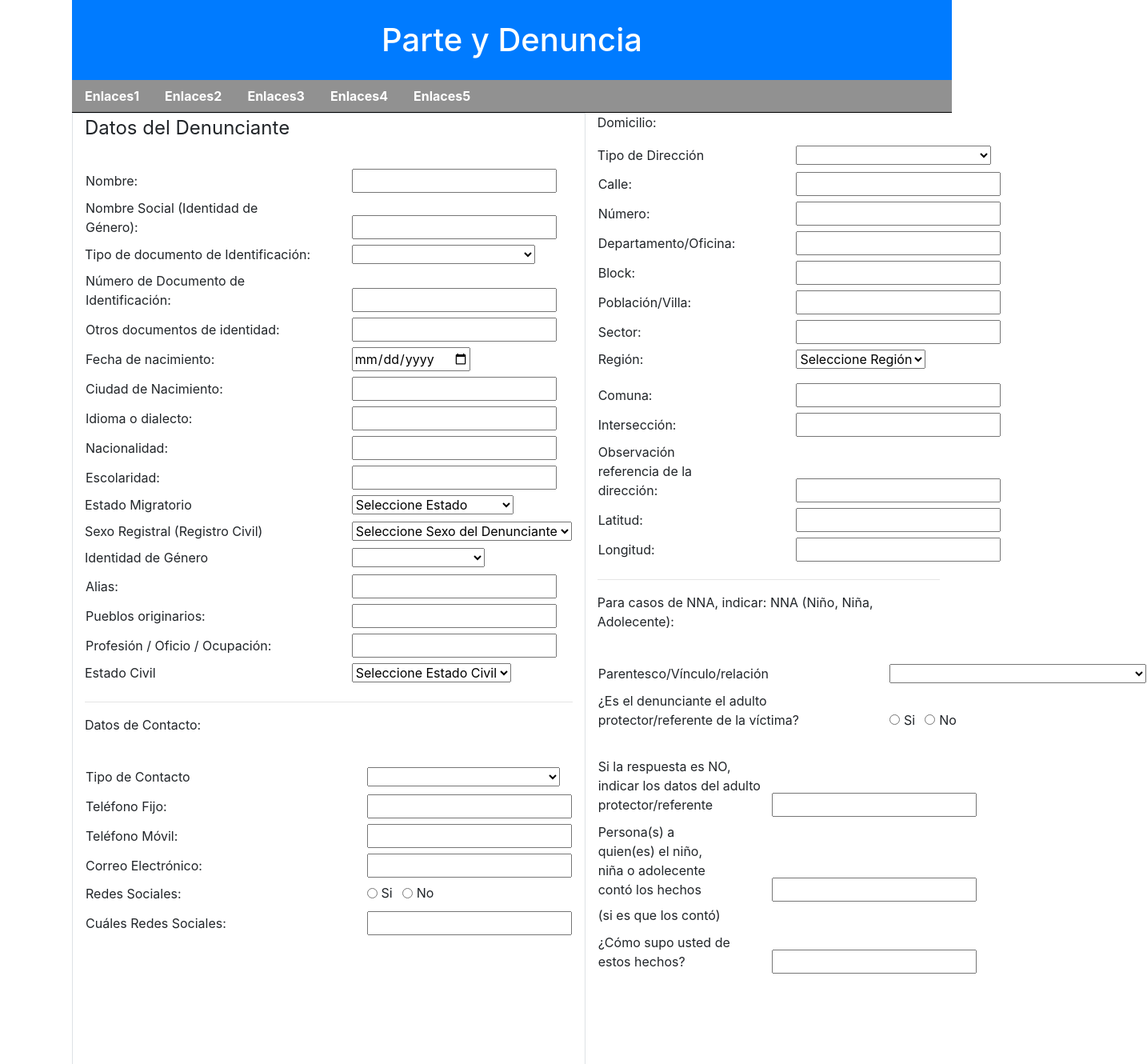
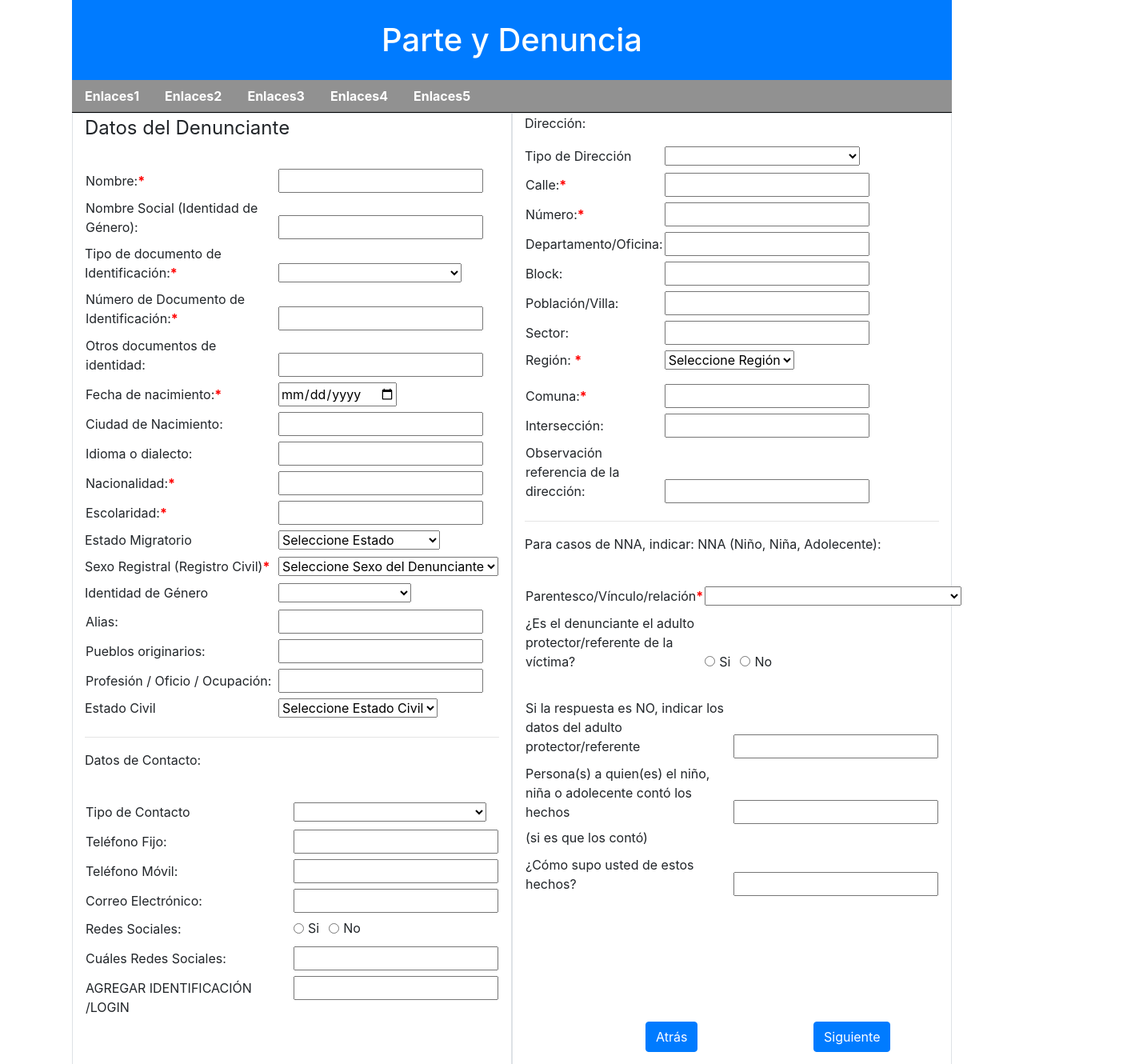
Before and after one commit to ericksolar/ParteYDenuncias, an Angular app in the folder ParteyDenunciaFrontEnd/: page /denunciante in a window 1280 px wide. Shown: the top 1330 px of the page at 80% size, 1434 px wide, since content can reach past the window. Built offline with nearby package versions, Linux system fonts and the light colour scheme.

Commit message:
UPD: Datos denunciante
se agregan nuevos requisitos pagina denunciante

closes #55

```diff
--- a/ParteyDenunciaFrontEnd/src/app/components/denunciante/denunciante.component.html
+++ b/ParteyDenunciaFrontEnd/src/app/components/denunciante/denunciante.component.html
@@ -1,5 +1,5 @@
 <div class="row">
-    <div class="col border p-25">
+    <div class="col-6 border">
         <!--area derecha-->
 
 
@@ -9,8 +9,8 @@
 
             <br>
             <tr>
-                <td style="padding-right: 50px;">
-                    <label>Nombre:</label>
+                <td >
+                    <label>Nombre:<span style="color: red; font-weight: bold;">*</span></label>
                 </td>
                 <td>
                     <input type="text">
@@ -19,7 +19,7 @@
 
 
             <tr>
-                <td style="padding-right: 75px;">
+                <td >
                     <label>Nombre Social (Identidad de Género):</label>
                 </td>
                 <td>
@@ -29,7 +29,7 @@
 
             <!-- NGMODEL ******************   OTRO    -->
             <tr>
-                <label for="disabledSelect" class="form-label">Tipo de documento de Identificación:</label>
+                <label for="disabledSelect" class="form-label">Tipo de documento de Identificación:<span style="color: red; font-weight: bold;">*</span></label>
 
                 <td>
                     <select class="form-select" aria-label="Default select example" [(ngModel)]="zonaDelito" name="zonadelito">
@@ -50,15 +50,15 @@
 
 
             <tr>
-                <td style="padding-right: 50px;">
-                    <label>Número de Documento de Identificación:</label>
+                <td>
+                    <label>Número de Documento de Identificación:<span style="color: red; font-weight: bold;">*</span></label>
                 </td>
                 <td>
                     <input type="text">
                 </td>
             </tr>
             <tr>
-                <td style="padding-right: 50px;">
+                <td>
                     <label>Otros documentos de identidad:</label>
                 </td>
                 <td>
@@ -66,15 +66,15 @@
                 </td>
             </tr>
             <tr>
-                <td style="padding-right: 50px;">
-                    <label>Fecha de nacimiento:</label>
+                <td>
+                    <label>Fecha de nacimiento:<span style="color: red; font-weight: bold;">*</span></label>
                 </td>
                 <td>
                     <input type="date">
                 </td>
             </tr>
             <tr>
-                <td style="padding-right: 50px;">
+                <td>
                     <label>Ciudad de Nacimiento:</label>
                 </td>
                 <td>
@@ -82,7 +82,7 @@
                 </td>
             </tr>
             <tr>
-                <td style="padding-right: 50px;">
+                <td>
                     <label>Idioma o dialecto:</label>
                 </td>
                 <td>
@@ -90,16 +90,16 @@
                 </td>
             </tr>
             <tr>
-                <td style="padding-right: 50px;">
-                    <label>Nacionalidad:</label>
+                <td>
+                    <label>Nacionalidad:<span style="color: red; font-weight: bold;">*</span></label>
                 </td>
                 <td>
                     <input type="text">
                 </td>
             </tr>
             <tr>
-                <td style="padding-right: 50px;">
-                    <label>Escolaridad:</label>
+                <td>
+                    <label>Escolaridad:<span style="color: red; font-weight: bold;">*</span></label>
                 </td>
                 <td>
                     <input type="text">
@@ -116,12 +116,13 @@
                       <option value="1">Residente oficial</option>
                       <option value="1">Residente temporal</option>
                       <option value="1">Residente definitivo</option>
+                      <option value="1">Ilegal</option>
                     </select>
                 </td>
             </tr>
 
             <tr>
-                <label for="disabledSelect" class="form-label">Sexo Registral (Registro Civil)</label>
+                <label for="disabledSelect" class="form-label">Sexo Registral (Registro Civil)<span style="color: red; font-weight: bold;">*</span></label>
 
                 <td>
                     <select class="form-select" aria-label="Default select example">
@@ -159,7 +160,7 @@
 
 
             <tr>
-                <td style="padding-right: 50px;">
+                <td>
                     <label>Alias:</label>
                 </td>
                 <td>
@@ -168,7 +169,7 @@
             </tr>
 
             <tr>
-                <td style="padding-right: 50px;">
+                <td>
                     <label>Pueblos originarios:</label>
                 </td>
                 <td>
@@ -176,7 +177,7 @@
                 </td>
             </tr>
             <tr>
-                <td style="padding-right: 50px;">
+                <td>
                     <label>Profesión / Oficio / Ocupación:</label>
                 </td>
                 <td>
@@ -213,7 +214,7 @@
 
 
             <tr>
-                <td style="padding-right: 220px;">
+                <td>
                     <label for="disabledSelect" class="form-label">Tipo de Contacto</label>
 
                 </td>
@@ -235,7 +236,7 @@
 
 
             <tr>
-                <td style="padding-right: 50px;">
+                <td>
                     <label>Teléfono Fijo:</label>
                 </td>
                 <td>
@@ -243,7 +244,7 @@
                 </td>
             </tr>
             <tr>
-                <td style="padding-right: 50px;">
+                <td>
                     <label>Teléfono Móvil:</label>
                 </td>
                 <td>
@@ -251,7 +252,7 @@
                 </td>
             </tr>
             <tr>
-                <td style="padding-right: 50px;">
+                <td>
                     <label>Correo Electrónico:</label>
                 </td>
                 <td>
@@ -292,13 +293,56 @@
 
 
             <tr>
-                <td style="padding-right: 50px;">
+                <td>
                     <label>Cuáles Redes Sociales:</label>
                 </td>
                 <td>
                     <input type="text">
                 </td>
+
             </tr>
+
+            <tr>
+                <td>
+                    AGREGAR IDENTIFICACIÓN /LOGIN
+                </td>
+                <td>
+                    <input type="text">
+                </td>
+
+            </tr>
+
+            <!-- <tr>
+                <td>
+                    <div class="row p-3">
+                        <div class="col-1"><input class="form-check-input" type="checkbox"></div>
+                        <div class="col-4">Twitter</div>
+                        <div class="col-3"><input type="text"></div>
+                    </div>
+                    <div class="row p-3">
+                        <div class="col-1"><input class="form-check-input" type="checkbox"></div>
+                        <div class="col-4">Instagram</div>
+                        <div class="col-3"><input type="text"></div>
+                    </div>
+                    <div class="row p-3">
+                        <div class="col-1"><input class="form-check-input" type="checkbox"></div>
+                        <div class="col-4">Facebook</div>
+                        <div class="col-3"><input type="text"></div>
+                    </div>
+                    <div class="row p-3">
+                        <div class="col-1"><input class="form-check-input" type="checkbox"></div>
+                        <div class="col-4">Youtube</div>
+                        <div class="col-3"><input type="text"></div>
+                    </div>
+                    <div class="row p-3">
+                        <div class="col-1"><input class="form-check-input" type="checkbox"></div>
+                        <div class="col-4">Linked-In</div>
+                        <div class="col-3"><input type="text"></div>
+                    </div>
+
+                </td>
+
+            </tr> -->
 
 
             <br>
@@ -319,10 +363,10 @@
 
     </div>
 
-    <div style="text-align: left;" class="col-5">
+    <div style="text-align: left;" class="col-6 border">
         <!-- /////////////////////////////////      DATOS DE CONTACTO     ////////////////////////////// -->
 
-        <p>Domicilio:</p>
+        <p>Dirección:</p>
 
         <div class="row ">
 
@@ -356,23 +400,23 @@
 
 
                 <tr>
-                    <td style="padding-right: 50px;">
-                        <label>Calle:</label>
+                    <td>
+                        <label>Calle:<span style="color: red; font-weight: bold;">*</span></label>
                     </td>
                     <td>
                         <input type="text">
                     </td>
                 </tr>
                 <tr>
-                    <td style="padding-right: 75px;">
-                        <label>Número:</label>
+                    <td>
+                        <label>Número:<span style="color: red; font-weight: bold;">*</span></label>
                     </td>
                     <td>
                         <input type="text">
                     </td>
                 </tr>
                 <tr>
-                    <td style="padding-right: 75px;">
+                    <td >
                         <label>Departamento/Oficina:</label>
                     </td>
                     <td>
@@ -380,7 +424,7 @@
                     </td>
                 </tr>
                 <tr>
-                    <td style="padding-right: 75px;">
+                    <td>
                         <label>Block:</label>
                     </td>
                     <td>
@@ -388,7 +432,7 @@
                     </td>
                 </tr>
                 <tr>
-                    <td style="padding-right: 75px;">
+                    <td>
                         <label>Población/Villa:</label>
                     </td>
                     <td>
@@ -396,7 +440,7 @@
                     </td>
                 </tr>
                 <tr>
-                    <td style="padding-right: 75px;">
+                    <td >
                         <label>Sector:</label>
                     </td>
                     <td>
@@ -405,7 +449,7 @@
                 </tr>
                 <tr>
                     <td>
-                        <p> Región: </p>
+                        <p> Región: <span style="color: red; font-weight: bold;">*</span></p>
 
                     </td>
                     <td>
@@ -433,15 +477,15 @@
 
                 </tr>
                 <tr>
-                    <td style="padding-right: 75px;">
-                        <label>Comuna:</label>
+                    <td>
+                        <label>Comuna:<span style="color: red; font-weight: bold;">*</span></label>
                     </td>
                     <td>
                         <input type="text">
                     </td>
                 </tr>
                 <tr>
-                    <td style="padding-right: 75px;">
+                    <td>
                         <label>Intersección:</label>
                     </td>
                     <td>
@@ -449,15 +493,15 @@
                     </td>
                 </tr>
                 <tr>
-                    <td style="padding-right: 75px;">
+                    <td>
                         <label>Observación referencia de la dirección:</label>
                     </td>
                     <td>
                         <input type="text">
                     </td>
                 </tr>
-                <tr>
-                    <td style="padding-right: 75px;">
+                <!-- <tr>
+                    <td>
                         <label>Latitud:</label>
                     </td>
                     <td>
@@ -465,13 +509,13 @@
                     </td>
                 </tr>
                 <tr>
-                    <td style="padding-right: 75px;">
+                    <td>
                         <label>Longitud:</label>
                     </td>
                     <td>
                         <input type="text">
                     </td>
-                </tr>
+                </tr> -->
             </div>
         </div>
 
@@ -485,8 +529,8 @@
 
 
         <tr>
-            <td style="padding-right: 150px;">
-                <label for="disabledSelect" class="form-label">Parentesco/Vínculo/relación</label>
+            <td>
+                <label for="disabledSelect" class="form-label">Parentesco/Vínculo/relación<span style="color: red; font-weight: bold;">*</span></label>
 
             </td>
 
@@ -507,6 +551,7 @@
                     <option value="12">Vecina</option>
                     <option value="13">Amigo</option>
                     <option value="14">Amiga</option>
+                    <option value="14">Guardador</option>
                     <option value="otro">Otro</option>
                 </select>
                 <div class="form-group" *ngIf="selectedTipoDocumento == 'otro'">
@@ -536,7 +581,7 @@
 
         <tr>
             <td>
-                <label style="padding-right: 80px;">¿Es el denunciante el adulto protector/referente de la víctima?</label>
+                <label>¿Es el denunciante el adulto protector/referente de la víctima?</label>
             </td>
 
             <td>
@@ -552,7 +597,7 @@
         </tr>
         <br>
         <tr>
-            <td style="padding-right: 10px;">
+            <td>
                 <label>Si la respuesta es NO, indicar los datos del adulto protector/referente</label>
                 <br>
             </td>
@@ -562,7 +607,7 @@
         </tr>
 
         <tr>
-            <td style="padding-right: 50px;">
+            <td>
                 <label>Persona(s) a quien(es) el niño, niña o adolecente contó los hechos</label><br>
                 <label>(si es que los contó)</label><br>
 
@@ -572,7 +617,7 @@
             </td>
         </tr>
         <tr>
-            <td style="padding-right: 50px;">
+            <td>
                 <label>¿Cómo supo usted de estos hechos?</label><br>
             </td>
             <td>
```
